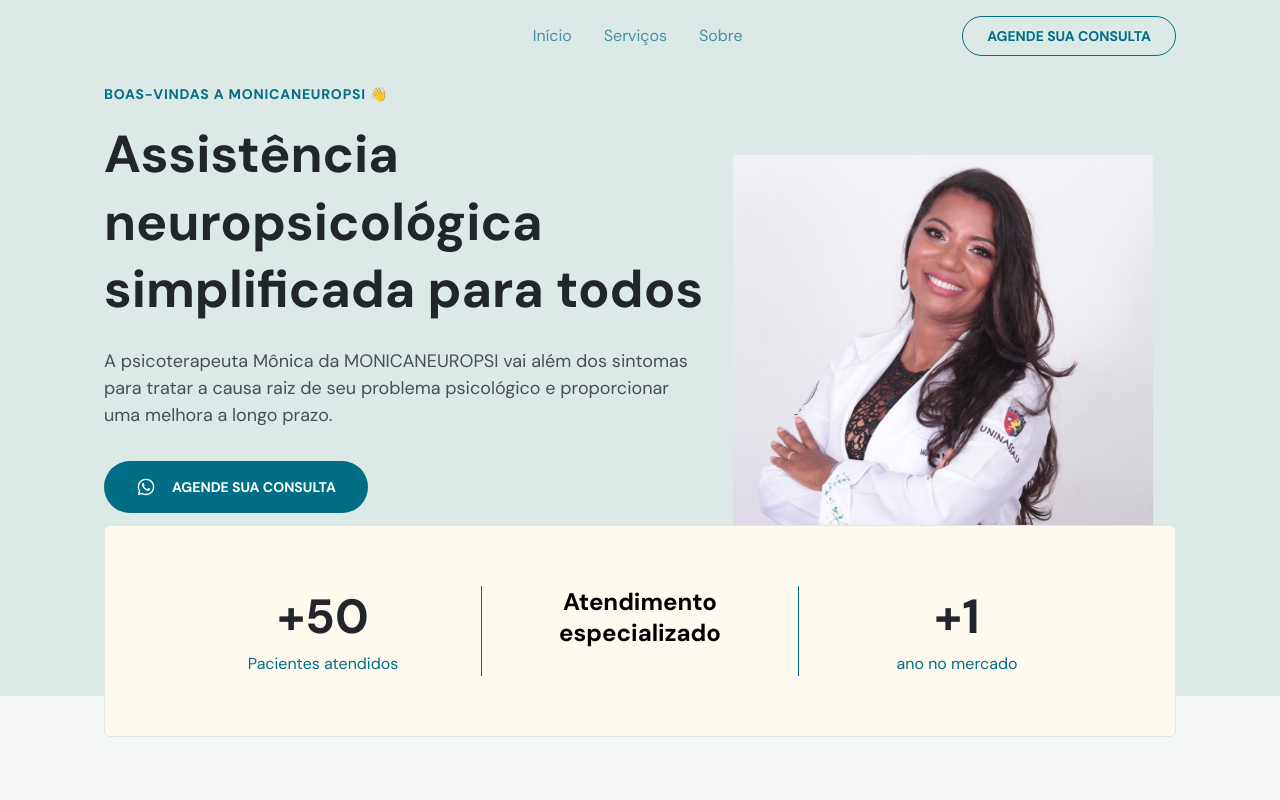
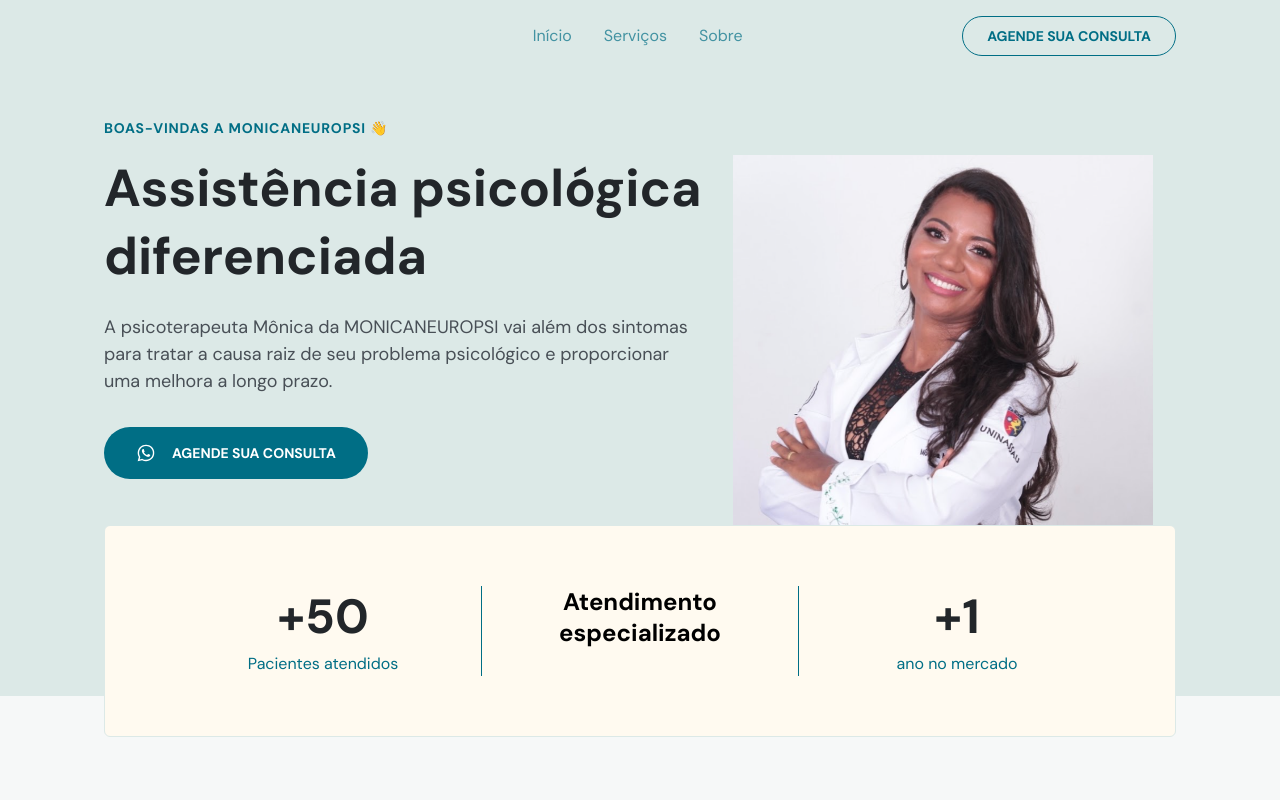
Before and after one commit to DeyvisonTav/Psicoterapeuta-Monica-fontes, a plain HTML site: page index.html in a window 1280 px wide. Shown: the top 800 px of the page. Drawn offline with nearby package versions, Linux system fonts and the light colour scheme.

Commit message:
quarto commit correção de titulo

```diff
--- a/index.html
+++ b/index.html
@@ -103,7 +103,7 @@
         <div class="col-a">
           <header>
             <h4>BOAS-VINDAS A MONICANEUROPSI 👋</h4>
-            <h1>Assistência neuropsicológica simplificada para todos</h1>
+            <h1>Assistência psicológica diferenciada</h1>
           </header>
 
           <div class="content">
```
